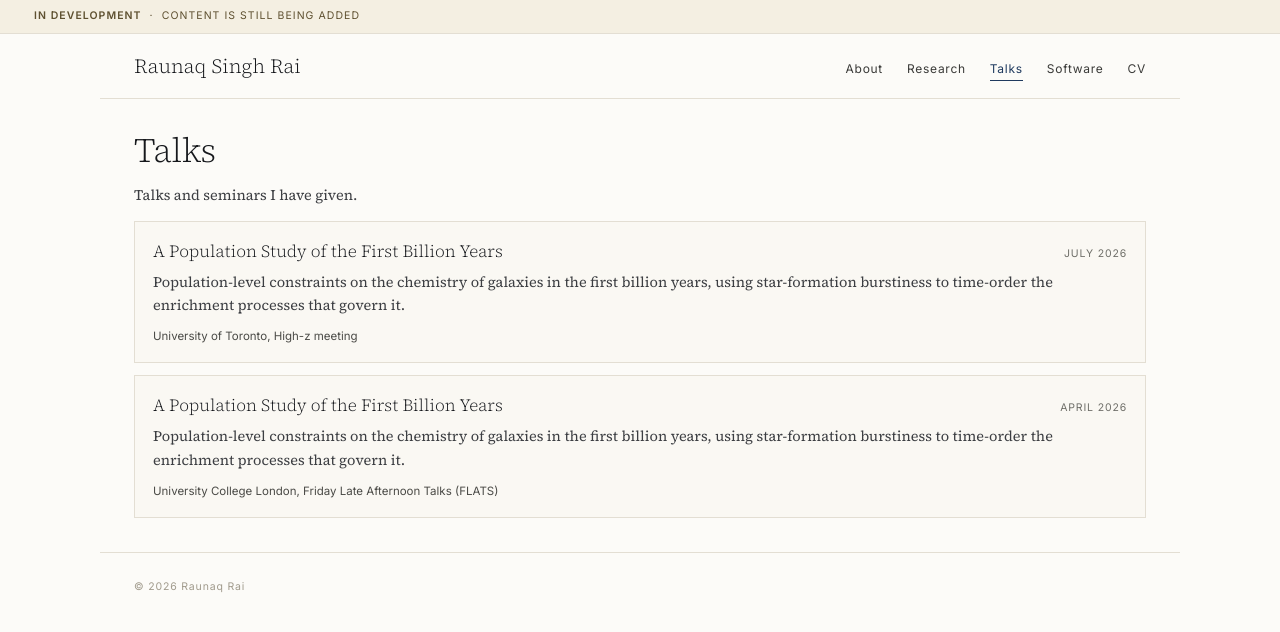
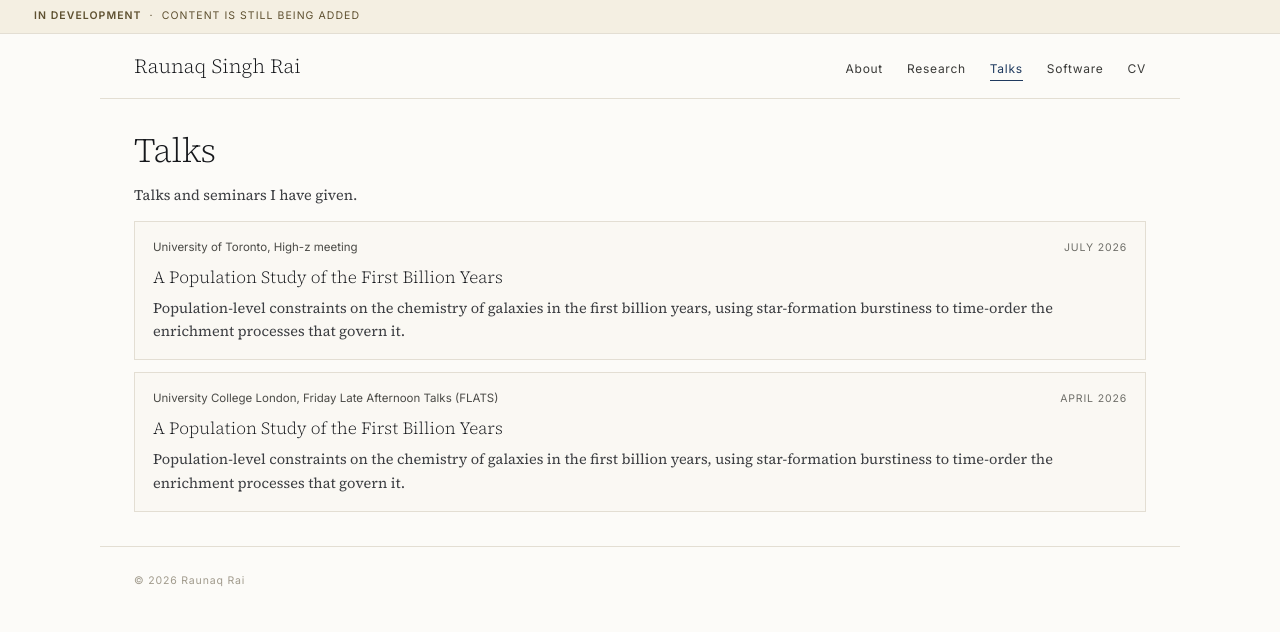
Before and after one commit to raunaq-rai/raunaq-rai.github.io, a Jekyll site: the page built from talks.html, in a window 1280 px wide. Shown: the top 632 px of the page. Built offline with Jekyll 4.4.1, drawn with Linux system fonts in a browser that asks for light colours.

Commit message:
Lead each talk with its venue, then the title and description

```diff
--- a/talks.html
+++ b/talks.html
@@ -9,15 +9,13 @@ permalink: /talks/
   {% for talk in site.data.talks %}
     <div class="card">
       <div class="card-head">
-        <span class="card-title">{{ talk.title }}</span>
+        <span class="val">{{ talk.location }}{% if talk.event %}, {{ talk.event }}{% endif %}{% if talk.kind %} &nbsp;·&nbsp; {{ talk.kind }}{% endif %}</span>
         <span class="card-meta">{{ talk.date }}</span>
       </div>
+      <div class="card-title" style="margin-top:7px">{{ talk.title }}</div>
       {% if talk.note %}
-        <p class="body-text" style="margin:6px 0 10px">{{ talk.note }}</p>
+        <p class="body-text" style="margin:6px 0 0">{{ talk.note }}</p>
       {% endif %}
-      <div class="val">
-        {{ talk.location }}{% if talk.event %}, {{ talk.event }}{% endif %}{% if talk.kind %} &nbsp;·&nbsp; {{ talk.kind }}{% endif %}
-      </div>
     </div>
   {% endfor %}
 {% else %}
```
